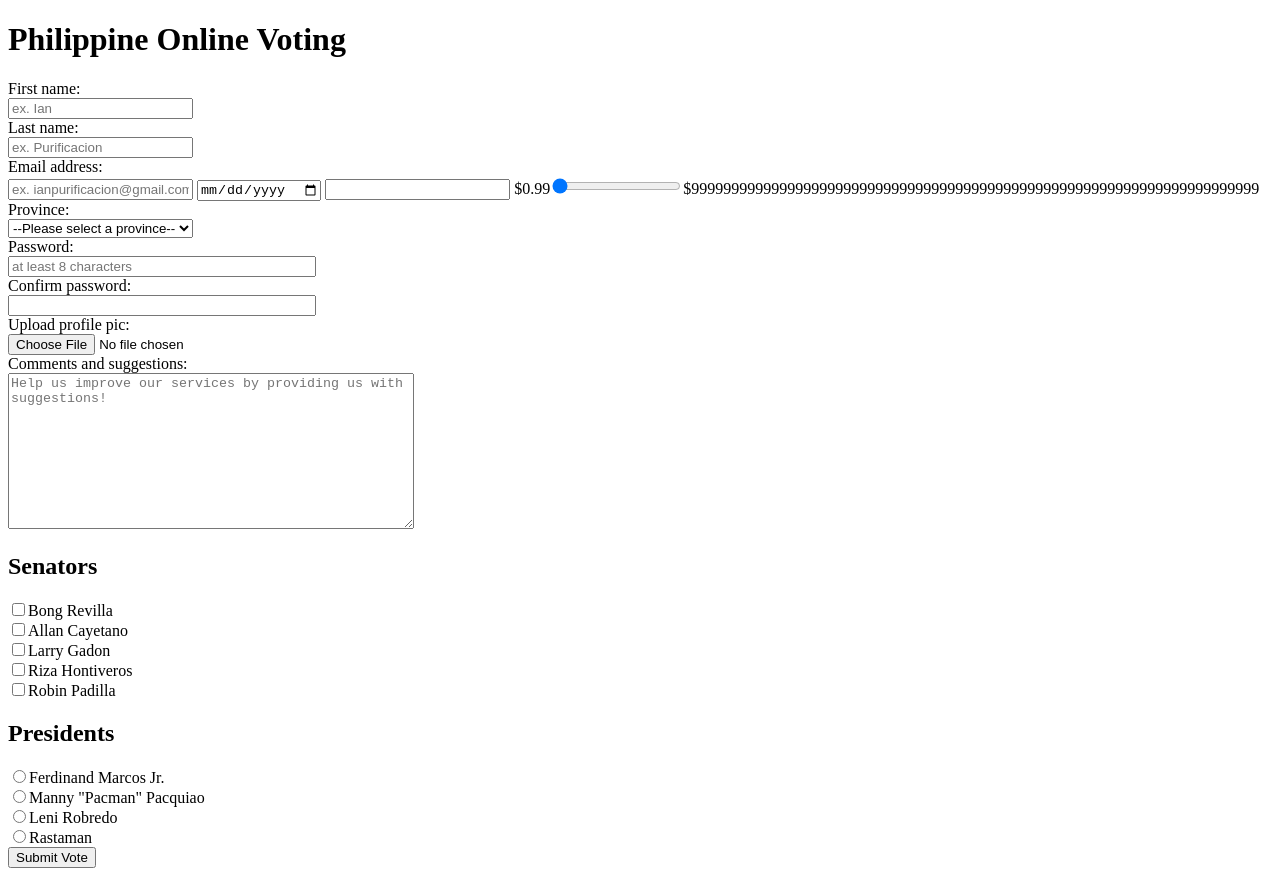
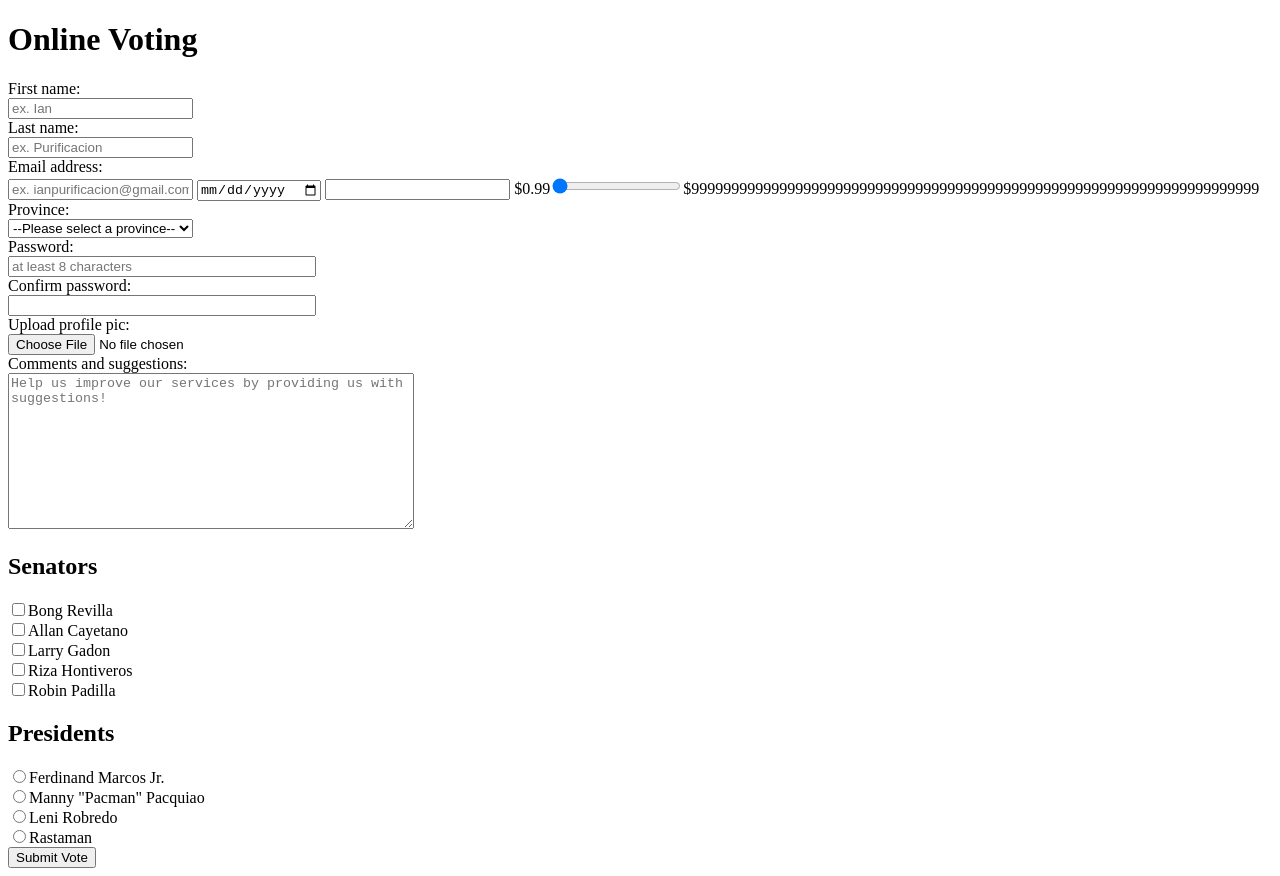
Before and after one commit to IANNY002/bootcamp, a plain HTML site: page html1/styles/form.html in a window 1280 px wide. Drawn offline with Linux system fonts and the light colour scheme.

Commit message:
change title to online voting

```diff
--- a/html1/styles/form.html
+++ b/html1/styles/form.html
@@ -15,7 +15,7 @@
 
 <body>
 
-    <h1>Philippine Online Voting</h1>
+    <h1>Online Voting</h1>
 
     <form>
 
```
